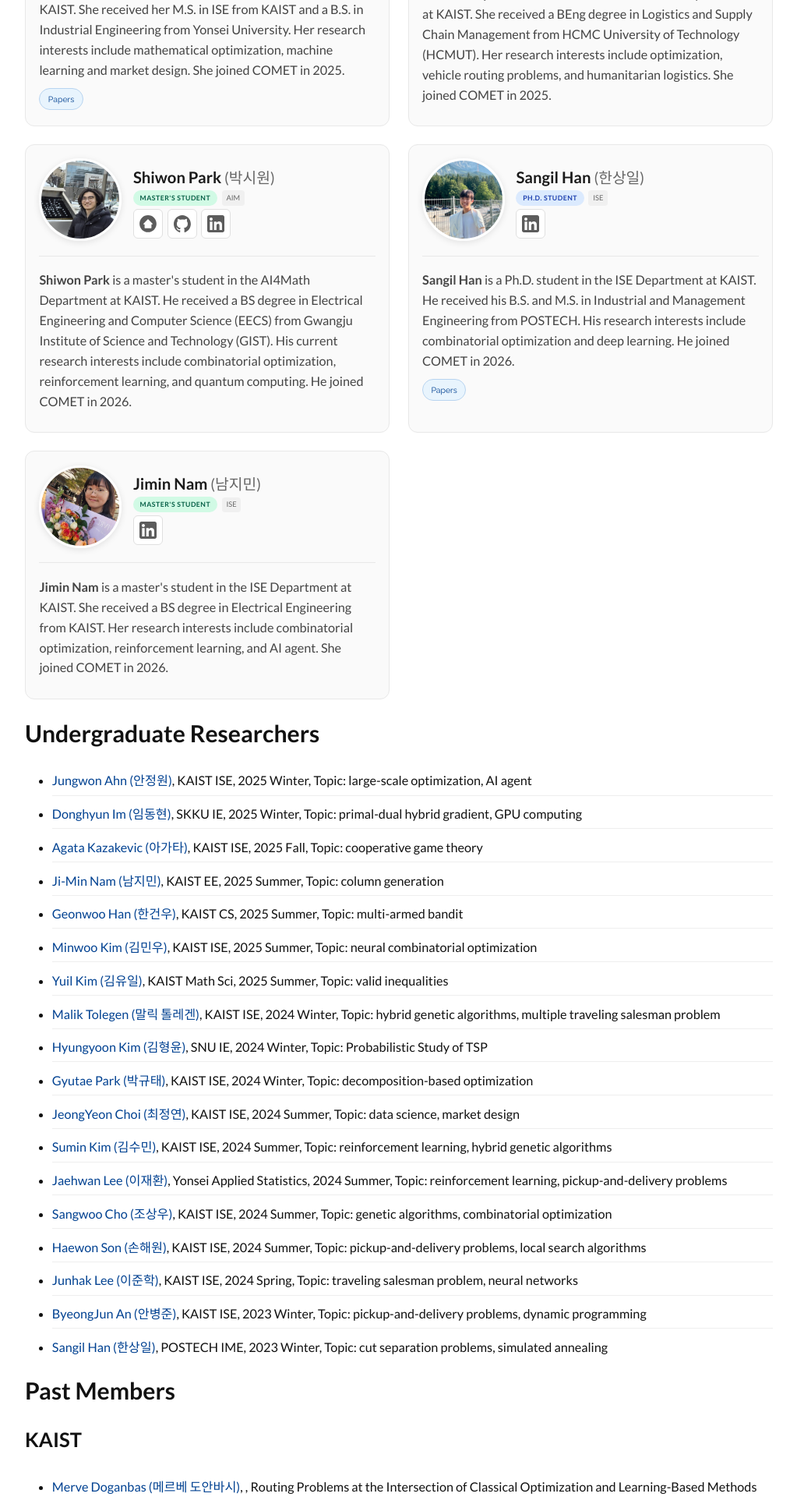
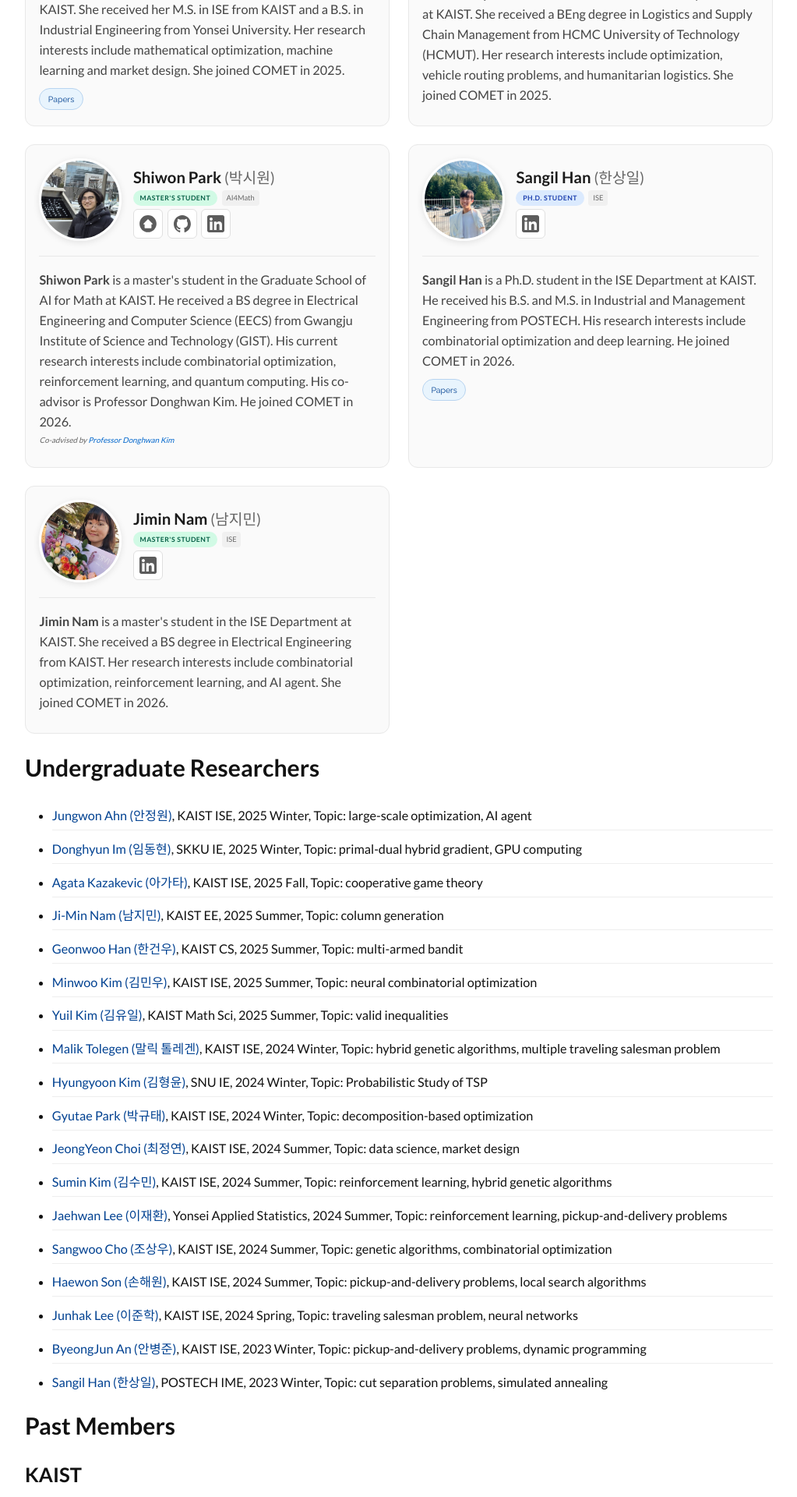
Before and after one commit to kaist-comet/kaist-comet.github.io, a Jekyll site: the page built from people/people.md, in a window 1280 px wide. Shown: the part 2549-4469 px from the top of the page at 78% size, without its empty margins (128-1151 px from the left). Built offline with Jekyll 4.4.1, drawn with Linux system fonts in a browser that asks for light colours; some web fonts are replaced; comment, search, counter and statistics services are not loaded.

Commit message:
member page update

```diff
--- a/_data/members.yml
+++ b/_data/members.yml
@@ -107,12 +107,14 @@ current:
   - name: "Shiwon Park"
     name_ko: "박시원"
     role: "Master's Student"
-    department: "AIM"
+    department: "AI4Math"
     image: "/people/images/shiwon_park_sq.jpg"
     linkedin: "https://www.linkedin.com/in/siwonpada/"
     website: "https://siwonpada.github.io/"
     github: "https://github.com/siwonpada"
-    bio: "is a master's student in the AI4Math Department at KAIST. He received a BS degree in Electrical Engineering and Computer Science (EECS) from Gwangju Institute of Science and Technology (GIST). His current research interests include combinatorial optimization, reinforcement learning, and quantum computing. He joined COMET in 2026."
+    co_advisor: "Professor Donghwan Kim"
+    co_advisor_url: "https://mathsci.kaist.ac.kr/~donghwankim/index.html"
+    bio: "is a master's student in the Graduate School of AI for Math at KAIST. He received a BS degree in Electrical Engineering and Computer Science (EECS) from Gwangju Institute of Science and Technology (GIST). His current research interests include combinatorial optimization, reinforcement learning, and quantum computing. His co-advisor is Professor Donghwan Kim. He joined COMET in 2026."
     show_publications: true
 
   - name: "Sangil Han"
--- a/_includes/member-card.html
+++ b/_includes/member-card.html
@@ -30,6 +30,9 @@ Usage: {% include member-card.html member=member %}
     {% if m.primary_advisor %}
     <p class="member-card__advisor">Co-advised by <a href="{{ m.primary_advisor_url }}">{{ m.primary_advisor }}</a></p>
     {% endif %}
+    {% if m.co_advisor %}
+    <p class="member-card__advisor">Co-advised by <a href="{{ m.co_advisor_url }}">{{ m.co_advisor }}</a></p>
+    {% endif %}
     {% if m.show_publications %}
     <div class="member-card__publications">
       <span class="member-publications" data-author="{{ m.name }}"></span>
--- a/css/people.css
+++ b/css/people.css
@@ -21,6 +21,9 @@
    ======================================== */
 
 .member-card {
+    box-sizing: border-box;
+    min-width: 0;
+    overflow-wrap: break-word;
     background: #fafafa;
     border-radius: 12px;
     padding: 1.5rem;
```
